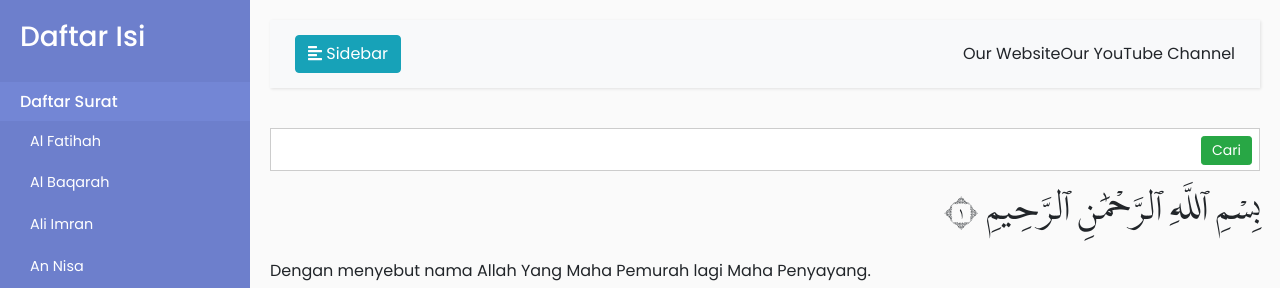
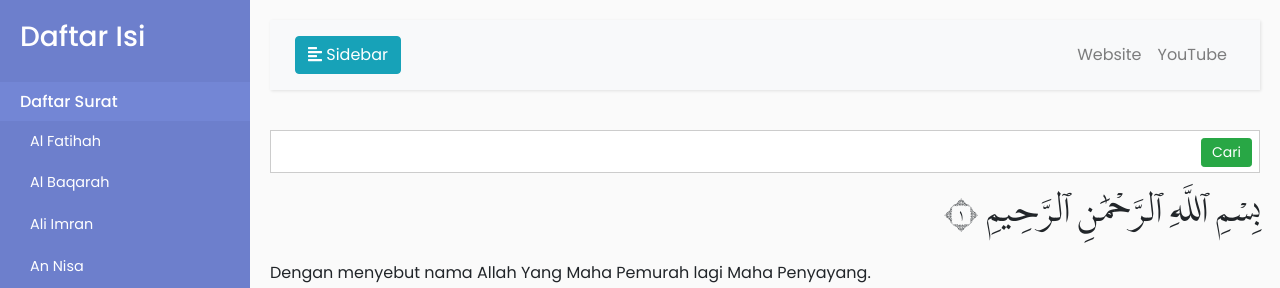
Before and after one commit to kamshory/Al-Quran, a PHP site: page / in a window 1280 px wide. Shown: the top 288 px of the page. Run offline with PHP 8.4, Linux system fonts and the light colour scheme; data comes from the database, SQL or seed files in the repository; some libraries are stand-ins or nearby versions.

Commit message:
Update index.php

```diff
--- a/index.php
+++ b/index.php
@@ -5,6 +5,11 @@ require_once dirname(__FILE__)."/quran.php";
 $q = @$_GET['q'];
 $s = @$_GET['s'];
 $j = @$_GET['j'];
+
+
+$q = preg_replace('/[^A-Za-z0-9\-\"\' ]/', '', $q);
+$q = str_replace("'", '"', $q);
+
 
 $serverName = "localhost";
 $port = 3306;
@@ -156,11 +161,11 @@ else
 
                     <div class="collapse navbar-collapse" id="navbarSupportedContent">
                         <ul class="nav navbar-nav ml-auto">
-                            <li>
-                                <a href="https://planetbiru.com">Our Website</a>
+                            <li class="nav-item">
+                                <a class="nav-link" href="https://planetbiru.com">Website</a>
                             </li>
-                            <li>
-                                <a href="https://www.youtube.com/channel/UCY-qziSbBmJ7iZj-cXqmcMg">Our YouTube Channel</a>
+                            <li class="nav-item">
+                                <a class="nav-link" href="https://www.youtube.com/channel/UCY-qziSbBmJ7iZj-cXqmcMg">YouTube</a>
                             </li>
                         </ul>
                     </div>
```
